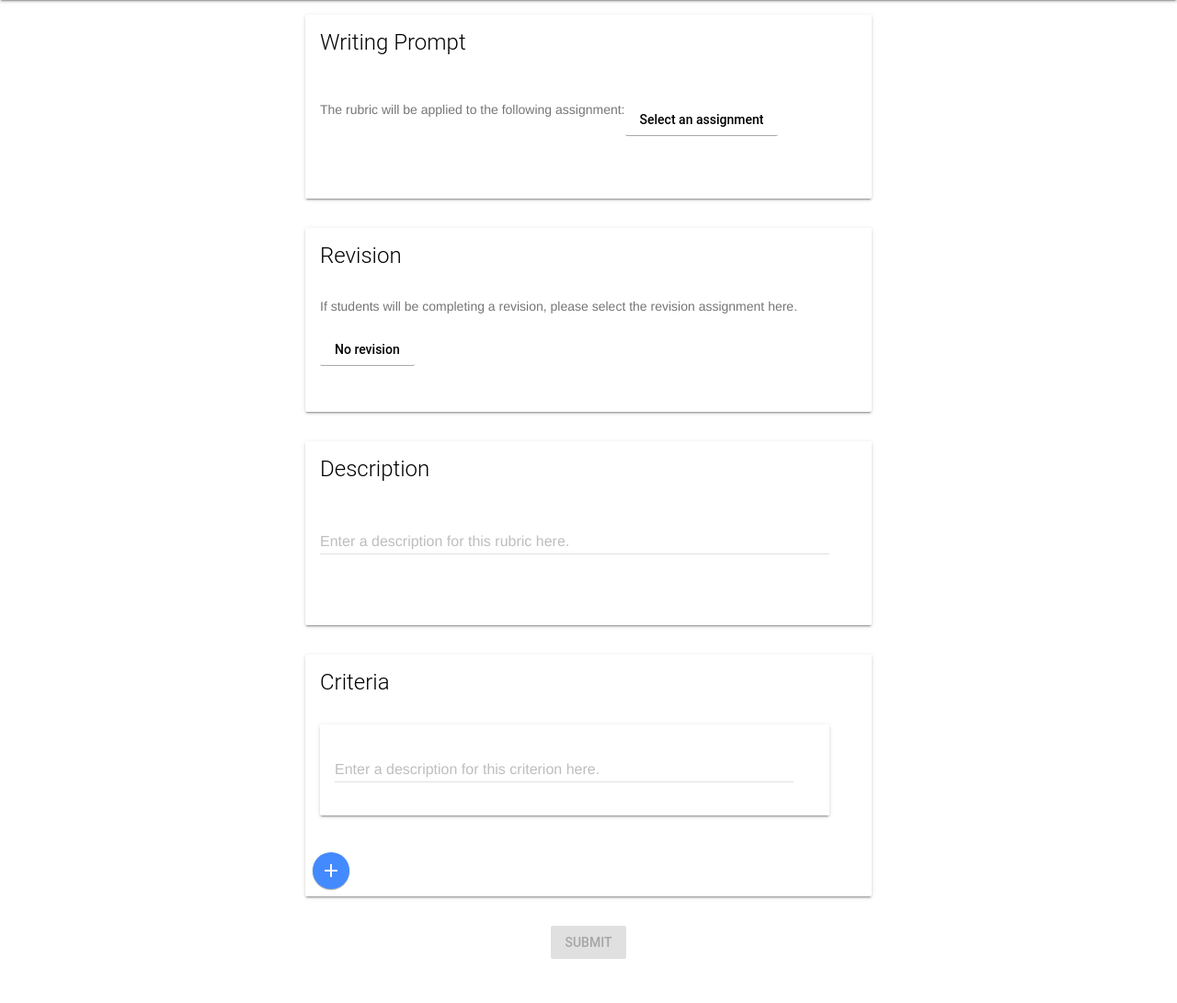
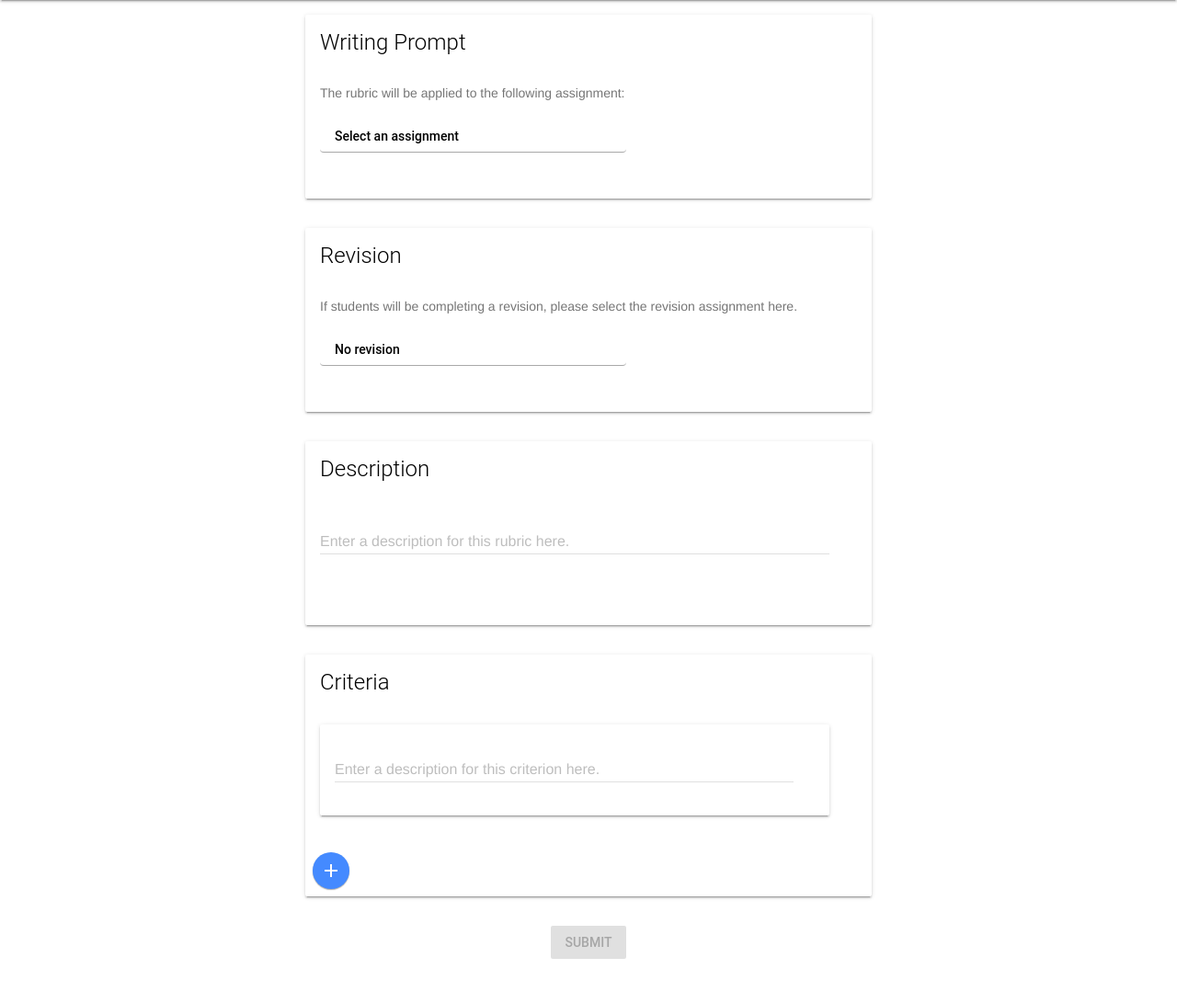
Before and after one commit to lsloan/mwrite-peer-review, a Django app: template peer_review/templates/rubric_creation_form.html in a window 1280 px wide. Shown: the part 64-1155 px from the top of the page at 92% size. Run offline with Django 3.2, Linux system fonts and the light colour scheme; the template is opened without the code that fills it, so the values that code supplies are empty; some libraries are stand-ins or nearby versions.

Commit message:
Style dropdowns

```diff
--- a/peer_review/static/css/rubric_creation_form.css
+++ b/peer_review/static/css/rubric_creation_form.css
@@ -39,11 +39,14 @@ button[type="submit"] {
     margin: 0 auto;
 }
 
-/* TODO still needed? */
 #prompt-menu, #revision-menu {
     border-bottom: 1px solid darkgray;
+    border-radius: 4px;
     margin-top: 20px;
     text-transform: none;
+    display: block;
+    min-width: 60%;
+    text-align: left;
 }
 
 .validations-container {
```
